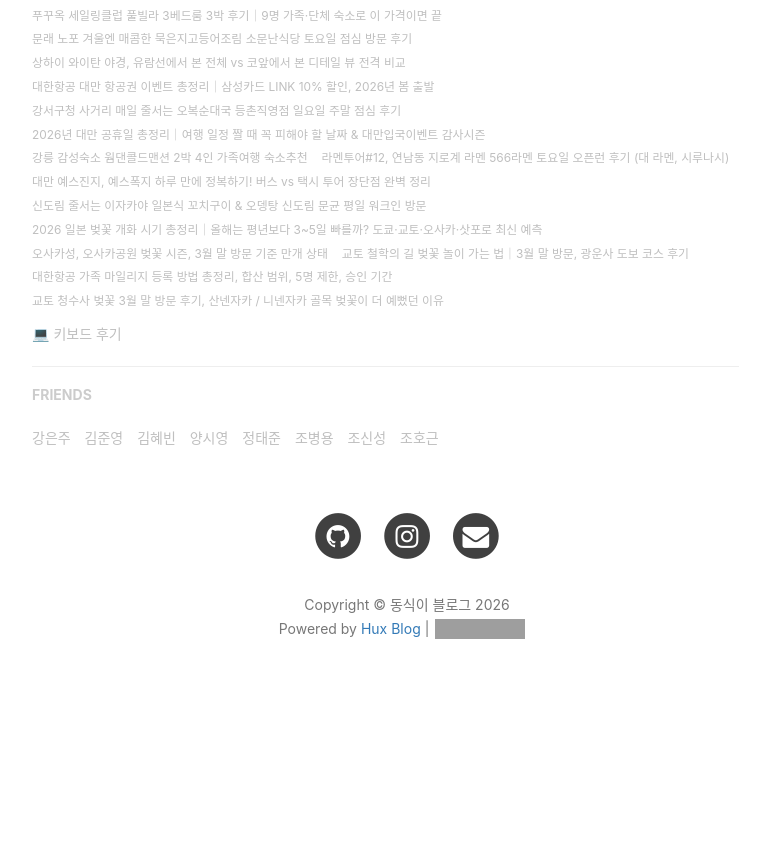
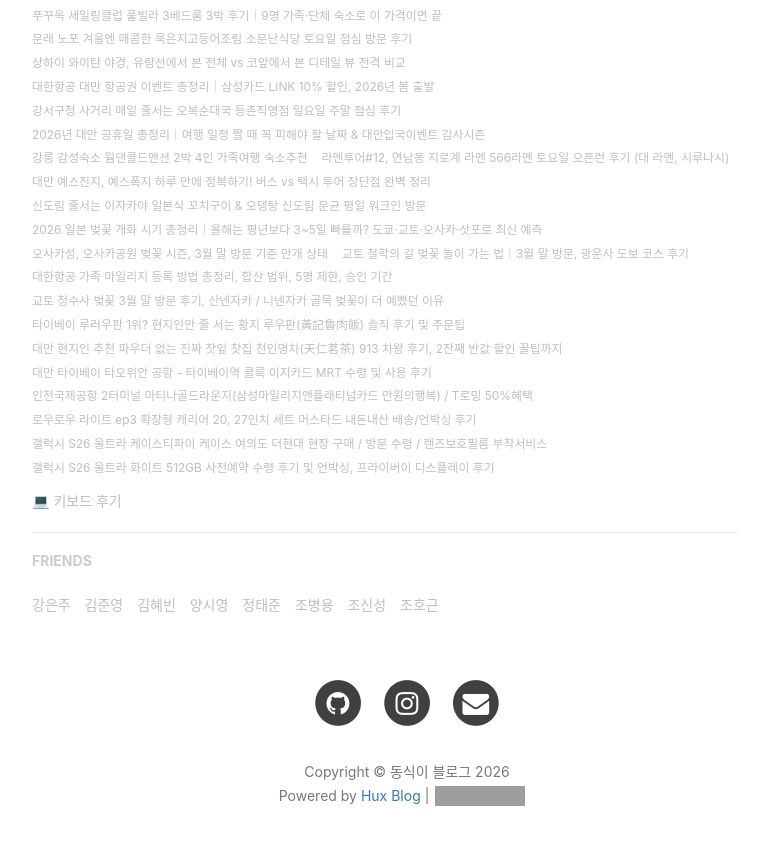
Before and after one commit to dongsik93/dongsik93.github.io, a Jekyll site: the page built from _posts/2019-06-13-essay-blog_start.md, in a window 1280 px wide and 900 px high, scrolled down 4573 px. Shown: the top 845 px of the window, without its empty margins (233-1003 px from the left). Built offline with Jekyll 4.4.1, drawn with Linux system fonts in a browser that asks for light colours; nearby versions of some CDN libraries; comment, search, counter and statistics services are not loaded; before the commit the page ends 5306 px from its top, so only the background shows below that; grey boxes are pictures that could not be loaded.

Commit message:
edit _includes/blogs.html

```diff
--- a/_includes/blogs.html
+++ b/_includes/blogs.html
@@ -176,18 +176,20 @@
     <li><small><a href="https://m.blog.naver.com/econ_view/224184067809" target="_blank" rel="noopener noreferrer">교토 철학의 길 벚꽃 놀이 가는 법｜3월 말 방문, 광운사 도보 코스 후기</a></small></li>
     <li><small><a href="https://m.blog.naver.com/econ_view/224184907206" target="_blank" rel="noopener noreferrer">대한항공 가족 마일리지 등록 방법 총정리, 합산 범위, 5명 제한, 승인 기간</a></small></li>
     <li><small><a href="https://m.blog.naver.com/econ_view/224189625399" target="_blank" rel="noopener noreferrer">교토 청수사 벚꽃 3월 말 방문 후기, 산넨자카 / 니넨자카 골목 벚꽃이 더 예뻤던 이유</a></small></li>
-    <!-- <li><small><a href="" target="_blank" rel="noopener noreferrer"></a></small></li>
-    <li><small><a href="" target="_blank" rel="noopener noreferrer"></a></small></li>
-    <li><small><a href="" target="_blank" rel="noopener noreferrer"></a></small></li>
-    <li><small><a href="" target="_blank" rel="noopener noreferrer"></a></small></li>
-    <li><small><a href="" target="_blank" rel="noopener noreferrer"></a></small></li>
-    <li><small><a href="" target="_blank" rel="noopener noreferrer"></a></small></li>
-    <li><small><a href="" target="_blank" rel="noopener noreferrer"></a></small></li>
-    <li><small><a href="" target="_blank" rel="noopener noreferrer"></a></small></li>
-    <li><small><a href="" target="_blank" rel="noopener noreferrer"></a></small></li>
-    <li><small><a href="" target="_blank" rel="noopener noreferrer"></a></small></li>
-    <li><small><a href="" target="_blank" rel="noopener noreferrer"></a></small></li>
-    <li><small><a href="" target="_blank" rel="noopener noreferrer"></a></small></li>   -->
+    <li><small><a href="https://m.blog.naver.com/econ_view/224225674497" target="_blank" rel="noopener noreferrer">타이베이 루러우판 1위? 현지인만 줄 서는 황지 루우판(黃記魯肉飯) 솔직 후기 및 주문팁</a></small></li>
+    <li><small><a href="https://m.blog.naver.com/econ_view/224222747808" target="_blank" rel="noopener noreferrer">대만 현지인 추천 파우더 없는 진짜 찻잎 찻집 천인명차(天仁茗茶) 913 차왕 후기, 2잔째 반값 할인 꿀팁까지</a></small></li>
+    <li><small><a href="https://m.blog.naver.com/econ_view/224221611830" target="_blank" rel="noopener noreferrer">대만 타이베이 타오위안 공항 - 타이베이역 클룩 이지카드 MRT 수령 및 사용 후기</a></small></li>
+    <li><small><a href="https://m.blog.naver.com/econ_view/224218920592" target="_blank" rel="noopener noreferrer">인천국제공항 2터미널 마티나골드라운지(삼성마일리지앤플래티넘카드 만원의행복) / T로밍 50%혜택</a></small></li>
+    <li><small><a href="https://m.blog.naver.com/econ_view/224217567318" target="_blank" rel="noopener noreferrer">로우로우 라이트 ep3 확장형 캐리어 20, 27인치 세트 머스타드 내돈내산 배송/언박싱 후기</a></small></li>
+    <li><small><a href="https://m.blog.naver.com/econ_view/224209224826" target="_blank" rel="noopener noreferrer">갤럭시 S26 울트라 케이스티파이 케이스 여의도 더현대 현장 구매 / 방문 수령 / 렌즈보호필름 부착서비스</a></small></li>
+    <li><small><a href="https://m.blog.naver.com/econ_view/224208257543" target="_blank" rel="noopener noreferrer">갤럭시 S26 울트라 화이트 512GB 사전예약 수령 후기 및 언박싱, 프라이버이 디스플레이 후기</a></small></li>
+
+
+<!--    <li><small><a href="" target="_blank" rel="noopener noreferrer"></a></small></li>-->
+<!--    <li><small><a href="" target="_blank" rel="noopener noreferrer"></a></small></li>-->
+<!--    <li><small><a href="" target="_blank" rel="noopener noreferrer"></a></small></li>-->
+<!--    <li><small><a href="" target="_blank" rel="noopener noreferrer"></a></small></li>-->
+<!--    <li><small><a href="" target="_blank" rel="noopener noreferrer"></a></small></li>-->
   </ul>
 </details>
 
```
